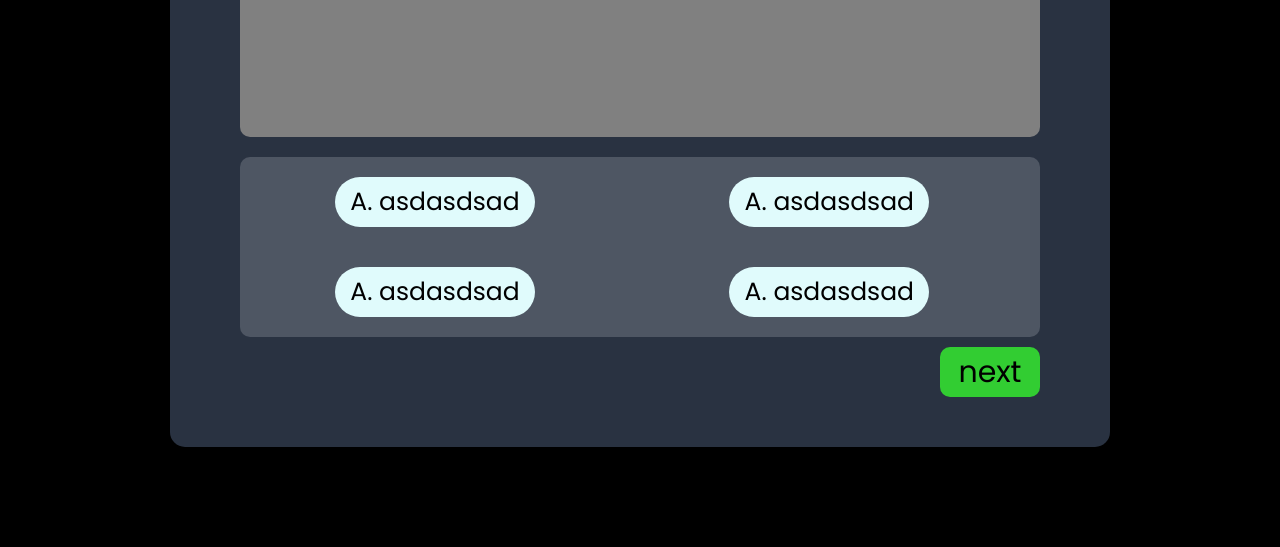
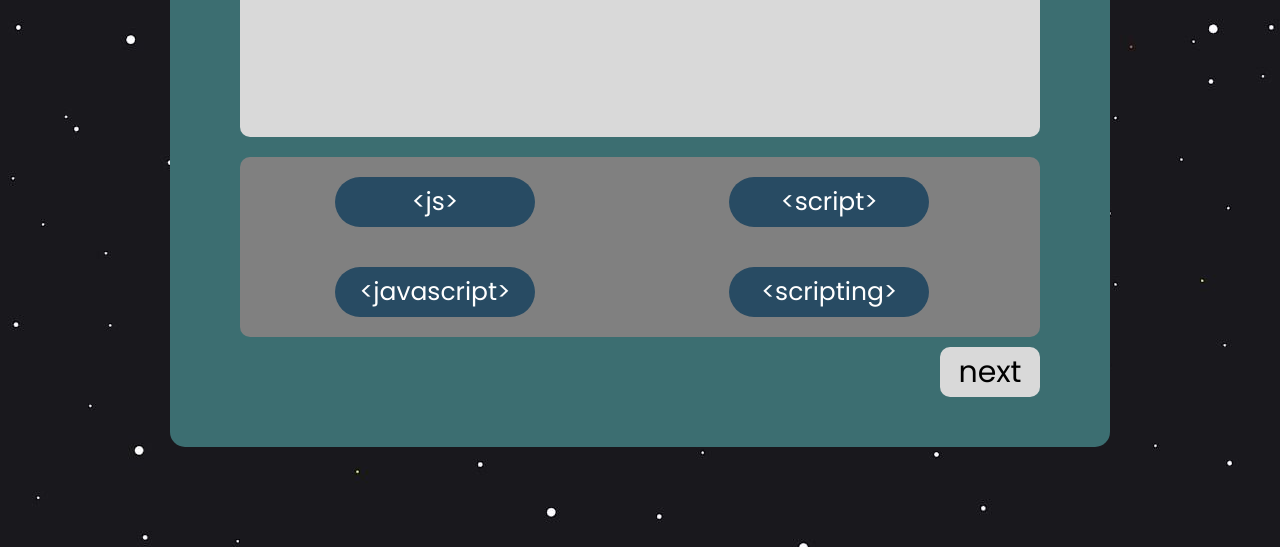
Before and after one commit to grimeo/CheeseQuiz, a plain HTML site: page index.html in a window 1280 px wide. Shown: the part 253-800 px from the top of the page. Drawn offline with Linux system fonts and the light colour scheme.

Commit message:
fix: colors

```diff
--- a/index.html
+++ b/index.html
@@ -10,145 +10,136 @@
 <body>
 
     <div id="main">
+
         <div class="questionaireDiv" id="q1">
             <div class="details">
-                <h2>1 This selector is a way to select only the element with the specified id, and apply styles to that element.</h2>
+                <h2>1. Inside which HTML element do we put the JavaScript?</h2>
             </div>
             <div class="listOfAnswers">
-                <button class="answerbtn q1ans" onclick="markAnswer(0, 'q1ans', 0)"> A. asdasdsad</button>
-                <button class="answerbtn q1ans" onclick="markAnswer(1, 'q1ans', 0)">A. asdasdsad</button>
-                <button class="answerbtn q1ans" onclick="markAnswer(2, 'q1ans', 0)">A. asdasdsad</button>
-                <button class="answerbtn q1ans" onclick="markAnswer(3, 'q1ans', 0)">A. asdasdsad</button>
+                <button class="answerbtn q1ans" onclick="markAnswer(0, 'q1ans', 0)"> &#60;js&#62; </button>
+                <button class="answerbtn q1ans" onclick="markAnswer(1, 'q1ans', 0)"> &#60;script&#62;</button>
+                <button class="answerbtn q1ans" onclick="markAnswer(2, 'q1ans', 0)"> &#60;javascript&#62;</button>
+                <button class="answerbtn q1ans" onclick="markAnswer(3, 'q1ans', 0)"> &#60;scripting&#62;</button>
             </div>
             <button id="btnl" onclick="changeQuestion(-1)">prev</button>
             <button id="btnr" onclick="changeQuestion(+1)">next</button>
         </div>
         <div class="questionaireDiv" id="q2">
             <div class="details">
-                <h2>2 This selector is a way to select only the element with the specified id, and apply styles to that element.</h2>
+                <h2>2. Ways to insert css in html except</h2>
             </div>
             <div class="listOfAnswers">
-                <button class="answerbtn q2ans" onclick="markAnswer(0, 'q2ans', 1)"> A. asdasdsad</button>
-                <button class="answerbtn q2ans" onclick="markAnswer(1, 'q2ans', 1)">A. asdasdsad</button>
-                <button class="answerbtn q2ans" onclick="markAnswer(2, 'q2ans', 1)">A. asdasdsad</button>
-                <button class="answerbtn q2ans" onclick="markAnswer(3, 'q2ans', 1)">A. asdasdsad</button>
+                <button class="answerbtn q2ans" onclick="markAnswer(0, 'q2ans', 1)"> External</button>
+                <button class="answerbtn q2ans" onclick="markAnswer(1, 'q2ans', 1)"> Internal</button>
+                <button class="answerbtn q2ans" onclick="markAnswer(2, 'q2ans', 1)"> Inline</button>
+                <button class="answerbtn q2ans" onclick="markAnswer(3, 'q2ans', 1)"> href</button>
             </div>
             <button id="btnl" onclick="changeQuestion(-1)">prev</button>
             <button id="btnr" onclick="changeQuestion(+1)">next</button>
         </div>
         <div class="questionaireDiv" id="q3">
             <div class="details">
-                <h2>3 This selector is a way to select only the element with the specified id, and apply styles to that element.</h2>
+                <h2>3. The ID selector is a way to select only the element with the specified id, and apply styles to that element. </h2>
             </div>
             <div class="listOfAnswers">
-                <button class="answerbtn q3ans" onclick="markAnswer(0, 'q3ans', 2)"> A. asdasdsad</button>
-                <button class="answerbtn q3ans" onclick="markAnswer(1, 'q3ans', 2)">A. asdasdsad</button>
-                <button class="answerbtn q3ans" onclick="markAnswer(2, 'q3ans', 2)">A. asdasdsad</button>
-                <button class="answerbtn q3ans" onclick="markAnswer(3, 'q3ans', 2)">A. asdasdsad</button>
+                <button class="answerbtn q3ans" onclick="markAnswer(0, 'q3ans', 2)"> False</button>
+                <button class="answerbtn q3ans" onclick="markAnswer(1, 'q3ans', 2)"> True</button>
             </div>
             <button id="btnl" onclick="changeQuestion(-1)">prev</button>
             <button id="btnr" onclick="changeQuestion(+1)">next</button>
         </div>
         <div class="questionaireDiv" id="q4">
             <div class="details">
-                <h2>4 This selector is a way to select only the element with the specified id, and apply styles to that element.</h2>
+                <h2>4. In python, we use % operator for Multiplication </h2>
             </div>
             <div class="listOfAnswers">
-                <button class="answerbtn q4ans" onclick="markAnswer(0, 'q4ans', 3)"> A. asdasdsad</button>
-                <button class="answerbtn q4ans" onclick="markAnswer(1, 'q4ans', 3)">A. asdasdsad</button>
-                <button class="answerbtn q4ans" onclick="markAnswer(2, 'q4ans', 3)">A. asdasdsad</button>
-                <button class="answerbtn q4ans" onclick="markAnswer(3, 'q4ans', 3)">A. asdasdsad</button>
+                <button class="answerbtn q4ans" onclick="markAnswer(0, 'q4ans', 3)"> True</button>
+                <button class="answerbtn q4ans" onclick="markAnswer(1, 'q4ans', 3)"> False</button>
             </div>
             <button id="btnl" onclick="changeQuestion(-1)">prev</button>
             <button id="btnr" onclick="changeQuestion(+1)">next</button>
         </div>
         <div class="questionaireDiv" id="q5">
             <div class="details">
-                <h2>5 This selector is a way to select only the element with the specified id, and apply styles to that element.</h2>
+                <h2>5. These Selectors are very similar to ID Selectors. The major difference is that while a
+                    certain ID should only be assigned to one element, we can assign the same class to
+                    as many elements as we want.</h2>
             </div>
             <div class="listOfAnswers">
-                <button class="answerbtn q5ans" onclick="markAnswer(0, 'q5ans', 4)"> A. asdasdsad</button>
-                <button class="answerbtn q5ans" onclick="markAnswer(1, 'q5ans', 4)">A. asdasdsad</button>
-                <button class="answerbtn q5ans" onclick="markAnswer(2, 'q5ans', 4)">A. asdasdsad</button>
-                <button class="answerbtn q5ans" onclick="markAnswer(3, 'q5ans', 4)">A. asdasdsad</button>
+                <button class="answerbtn q5ans" onclick="markAnswer(0, 'q5ans', 4)">Class selector</button>
+                <button class="answerbtn q5ans" onclick="markAnswer(1, 'q5ans', 4)">ID selector</button>
+                <button class="answerbtn q5ans" onclick="markAnswer(2, 'q5ans', 4)">Classmate</button>
+                <button class="answerbtn q5ans" onclick="markAnswer(3, 'q5ans', 4)">Name</button>
             </div>
             <button id="btnl" onclick="changeQuestion(-1)">prev</button>
             <button id="btnr" onclick="changeQuestion(+1)">next</button>
         </div>
         <div class="questionaireDiv" id="q6">
             <div class="details">
-                <h2>6 This selector is a way to select only the element with the specified id, and apply styles to that element.</h2>
+                <h2>6. This is an HTML Comment tag &#60;!-- comment --&#62;</h2>
             </div>
             <div class="listOfAnswers">
-                <button class="answerbtn q6ans" onclick="markAnswer(0, 'q6ans', 5)"> A. asdasdsad</button>
-                <button class="answerbtn q6ans" onclick="markAnswer(1, 'q6ans', 5)">A. asdasdsad</button>
-                <button class="answerbtn q6ans" onclick="markAnswer(2, 'q6ans', 5)">A. asdasdsad</button>
-                <button class="answerbtn q6ans" onclick="markAnswer(3, 'q6ans', 5)">A. asdasdsad</button>
+                <button class="answerbtn q6ans" onclick="markAnswer(0, 'q6ans', 5)">False</button>
+                <button class="answerbtn q6ans" onclick="markAnswer(1, 'q6ans', 5)">True</button>
             </div>
             <button id="btnl" onclick="changeQuestion(-1)">prev</button>
             <button id="btnr" onclick="changeQuestion(+1)">next</button>
         </div>
         <div class="questionaireDiv" id="q7">
             <div class="details">
-                <h2>7 This selector is a way to select only the element with the specified id, and apply styles to that element.</h2>
+                <h2>7. Choose the correct HTML element for the largest heading:</h2>
             </div>
             <div class="listOfAnswers">
-                <button class="answerbtn q7ans" onclick="markAnswer(0, 'q7ans', 6)"> A. asdasdsad</button>
-                <button class="answerbtn q7ans" onclick="markAnswer(1, 'q7ans', 6)">A. asdasdsad</button>
-                <button class="answerbtn q7ans" onclick="markAnswer(2, 'q7ans', 6)">A. asdasdsad</button>
-                <button class="answerbtn q7ans" onclick="markAnswer(3, 'q7ans', 6)">A. asdasdsad</button>
+                <button class="answerbtn q7ans" onclick="markAnswer(0, 'q7ans', 6)">&#60;head&#62;</button>
+                <button class="answerbtn q7ans" onclick="markAnswer(1, 'q7ans', 6)">&#60;href&#62;</button>
+                <button class="answerbtn q7ans" onclick="markAnswer(2, 'q7ans', 6)">&#60;heading&#62;</button>
+                <button class="answerbtn q7ans" onclick="markAnswer(3, 'q7ans', 6)">&#60;h1&#62;</button>
             </div>
             <button id="btnl" onclick="changeQuestion(-1)">prev</button>
             <button id="btnr" onclick="changeQuestion(+1)">next</button>
         </div>
         <div class="questionaireDiv" id="q8">
             <div class="details">
-                <h2>8 This selector is a way to select only the element with the specified id, and apply styles to that element.</h2>
+                <h2>8. Which character is used to indicate an end tag in HTML?</h2>
             </div>
             <div class="listOfAnswers">
-                <button class="answerbtn q8ans" onclick="markAnswer(0, 'q8ans', 7)"> A. asdasdsad</button>
-                <button class="answerbtn q8ans" onclick="markAnswer(1, 'q8ans', 7)">A. asdasdsad</button>
-                <button class="answerbtn q8ans" onclick="markAnswer(2, 'q8ans', 7)">A. asdasdsad</button>
-                <button class="answerbtn q8ans" onclick="markAnswer(3, 'q8ans', 7)">A. asdasdsad</button>
+                <button class="answerbtn q8ans" onclick="markAnswer(0, 'q8ans', 7)">&#60;</button>
+                <button class="answerbtn q8ans" onclick="markAnswer(1, 'q8ans', 7)">/</button>
+                <button class="answerbtn q8ans" onclick="markAnswer(2, 'q8ans', 7)">&#62;</button>
+                <button class="answerbtn q8ans" onclick="markAnswer(3, 'q8ans', 7)">*</button>
             </div>
             <button id="btnl" onclick="changeQuestion(-1)">prev</button>
             <button id="btnr" onclick="changeQuestion(+1)">next</button>
         </div>
         <div class="questionaireDiv" id="q9">
             <div class="details">
-                <h2>9 This selector is a way to select only the element with the specified id, and apply styles to that element.</h2>
+                <h2>9. Which HTML tag is used to define an internal style sheet?</h2>
             </div>
             <div class="listOfAnswers">
-                <button class="answerbtn q9ans" onclick="markAnswer(0, 'q9ans', 8)"> A. asdasdsad</button>
-                <button class="answerbtn q9ans" onclick="markAnswer(1, 'q9ans', 8)">A. asdasdsad</button>
-                <button class="answerbtn q9ans" onclick="markAnswer(2, 'q9ans', 8)">A. asdasdsad</button>
-                <button class="answerbtn q9ans" onclick="markAnswer(3, 'q9ans', 8)">A. asdasdsad</button>
+                <button class="answerbtn q9ans" onclick="markAnswer(0, 'q9ans', 8)">&#60;script&#62;</button>
+                <button class="answerbtn q9ans" onclick="markAnswer(1, 'q9ans', 8)">&#60;style&#62;</button>
+                <button class="answerbtn q9ans" onclick="markAnswer(2, 'q9ans', 8)">&#60;css&#62;</button>
+                <button class="answerbtn q9ans" onclick="markAnswer(3, 'q9ans', 8)">&#60;stylesheet&#62;</button>
             </div>
             <button id="btnl" onclick="changeQuestion(-1)">prev</button>
             <button id="btnr" onclick="changeQuestion(+1)">next</button>
         </div>
         <div class="questionaireDiv" id="q10">
             <div class="details">
-                <h2>10 This selector is a way to select only the element with the specified id, and apply styles to that element.</h2>
+                <h2>10. An &#60;iframe&#62;is used to display a web page within a web page.</h2>
             </div>
             <div class="listOfAnswers">
-                <button class="answerbtn q10ans" onclick="markAnswer(0, 'q10ans', 9)"> A. asdasdsad</button>
-                <button class="answerbtn q10ans" onclick="markAnswer(1, 'q10ans', 9)">A. asdasdsad</button>
-                <button class="answerbtn q10ans" onclick="markAnswer(2, 'q10ans', 9)">A. asdasdsad</button>
-                <button class="answerbtn q10ans" onclick="markAnswer(3, 'q10ans', 9)">A. asdasdsad</button>
+                <button class="answerbtn q10ans" onclick="markAnswer(0, 'q10ans', 9)">True</button>
+                <button class="answerbtn q10ans" onclick="markAnswer(1, 'q10ans', 9)">False</button>
             </div>
             <button id="btnl" onclick="changeQuestion(-1)">prev</button>
             <button id="btnr" onclick="changeQuestion(+1)">next</button>
             <button id="submitbtn" onclick="checkScore()">Submit</button>
         </div>
         <div id="scoreContainer">
-            <h2>Your Score:</h2>
+            <h2 id="yourscore">Your Score:</h2>
             <h1 id="score"></h1>
         </div>
-
-
-
-
     </div>
 
     <script src="script.js"></script>
--- a/script.js
+++ b/script.js
@@ -21,7 +21,7 @@ var qdiv = document.getElementsByClassName('questionaireDiv');
 
 var scoreIterator;
 
-var rightAns = [2,3,0,0,1,3,2,1,0,1]
+var rightAns = [1,3,1,1,0,1,3,1,1,0]
 var currentAns = [0,0,0,0,0,0,0,0,0,0]
 var score = 0;
 
--- a/styles.css
+++ b/styles.css
@@ -7,7 +7,7 @@
     font-family: 'Poppins',sans-serif;
 }
 body {
-    background-color: black;
+    background-image: url('space.jpg');
 }
 #main {
     width: 940px;
@@ -19,7 +19,7 @@ body {
     display: none;
     width: 100%;
     height: 600px;
-    background-color: #293241;
+    background-color: #3c6e71;
     border-radius: 15px;
     position: absolute;
     top:50%;
@@ -28,13 +28,18 @@ body {
     transform: translate(-50%, -50%);
     animation: faded 0.3s;
 }
+h2{
+    color: rgb(65, 47, 47);
+    padding: 20px;
+    font-size: 30px;
+}
 #scoreContainer{
     display: none;
     width: 450px;
     height: 270px;
     text-align: center;
     color: white;
-    background-color: #293241;
+    background-color: #3c6e71;
     font-size: 40px;
     border-radius: 15px;
     position: absolute;
@@ -46,12 +51,15 @@ body {
 }
     @keyframes faded{from{opacity:0.7} to{opacity:1}}
 
+    #yourscore {
+        color: #d9d9d9;
+    }
 #btnl, #btnr {
     position: absolute;
     width: 100px;
     height: 50px;
     border: none;
-    background-color: limegreen;
+    background-color: #d9d9d9;
     cursor: pointer;
     font-size: 30px;
     border-radius: 10px;
@@ -69,7 +77,7 @@ body {
     width: 120px;
     height: 50px;
     border: none;
-    background-color: limegreen;
+    background-color: #d9d9d9;
     cursor: pointer;
     font-size: 30px;
     border-radius: 10px;
@@ -79,7 +87,7 @@ body {
 .details{
     width: 800px;
     height:270px;
-    background-color: gray;
+    background-color: #d9d9d9;
     margin:20px auto;
     border-radius: 10px;;
 }
@@ -87,7 +95,7 @@ body {
 .listOfAnswers{
     width: 800px;
     height: 180px;
-    background-color: #4e5663;
+    background-color: gray;
     border-radius: 10px;
     margin: auto;
 }
@@ -97,7 +105,8 @@ body {
         height:50px;
         margin: 20px 95px;
         cursor: pointer;
-        background-color: #e0fbfc;
+        background-color: #284b63;
+        color: white;
         border: none;
         border-radius: 50px;
         font-size: 25px;
```
Also changed, not shown: space.jpg (added).
